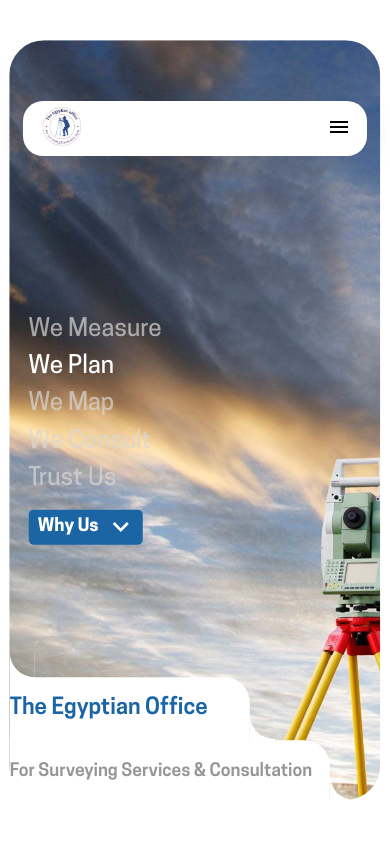
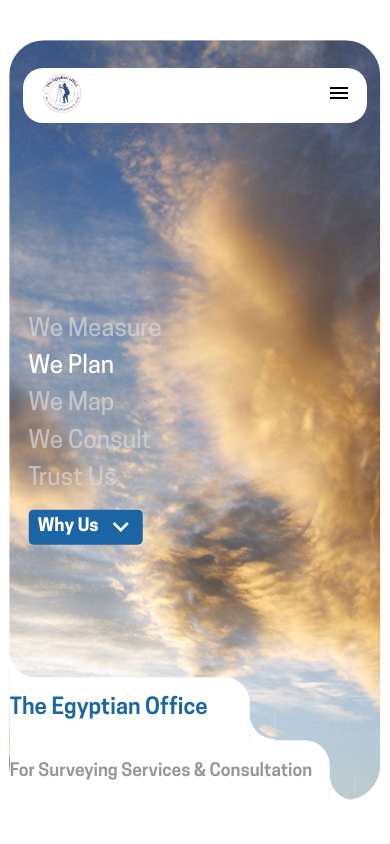
Before and after one commit to elnaggarx/eossc, a React (Create React App) app: page / in a window 390 px wide. Shown: the top 844 px of the page. Built offline with nearby package versions, Linux system fonts and the light colour scheme.

Commit message:
svh removed

```diff
--- a/src/components/Header/HeaderStyles.css
+++ b/src/components/Header/HeaderStyles.css
@@ -65,7 +65,7 @@
         display: flex;
         justify-content: center;
         position: absolute;
-        top:12svh;
+        top:8vh;
         left: 0;
         left: 50%;
         transform: translate(-50%);
--- a/src/components/Hero/HeroStyles.css
+++ b/src/components/Hero/HeroStyles.css
@@ -328,16 +328,6 @@
     .hero-title-inverted h1{
         font-size: 1.7rem;
     }
-    .hero-image{
-        width: 95vw;
-        height: 90svh;
-        object-fit: cover;
-        object-position: bottom right;
-        border-radius: 35px;
-        transform: scale(-1,1);
-
-
-    }
     .hero-cta{
         width: 35%;
     }
```
